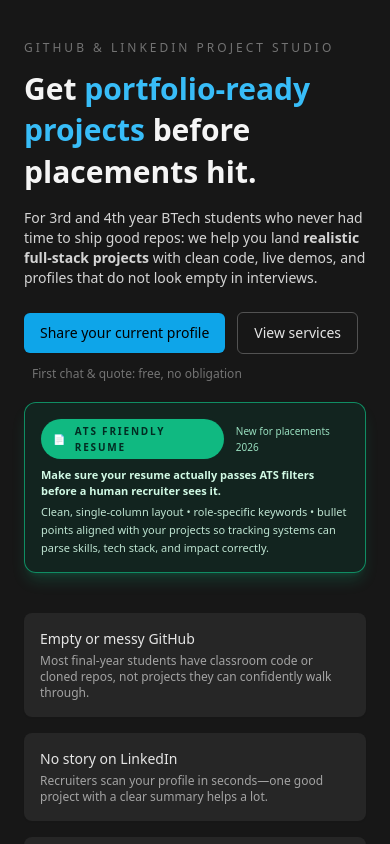
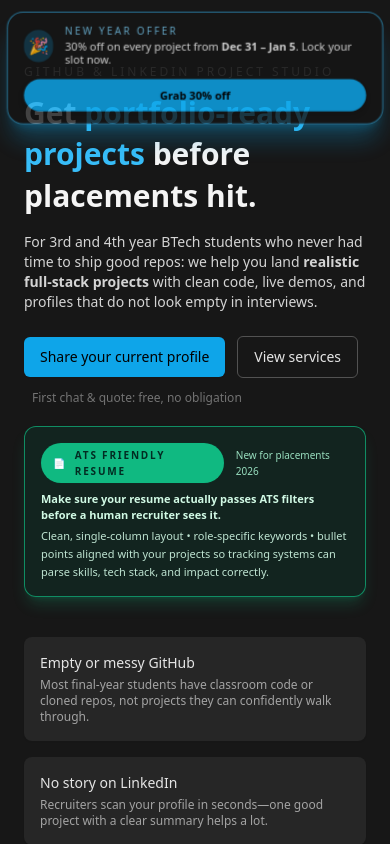
Before and after one commit to PraneethPW/PROJECT_STUDIO, a React (Vite) app in the folder homepage/: page / in a window 390 px wide. Shown: the top 844 px of the page. Built offline with nearby package versions, Linux system fonts and the light colour scheme.

Commit message:
made mobile responsive offer banner

```diff
--- a/homepage/src/App.tsx
+++ b/homepage/src/App.tsx
@@ -102,41 +102,41 @@ const Home: React.FC = () => {
 
   return (
     <main className="min-h-screen bg-neutral-900 text-neutral-100 antialiased">
-      {/* SIDE NEW YEAR OFFER PILL (flashy, larger, slightly higher) */}
+      {/* NEW YEAR OFFER BANNER – responsive (mobile + desktop) */}
       <motion.div
-        initial={{ x: 80, opacity: 0 }}
-        animate={{ x: 0, opacity: 1 }}
+        initial={{ y: -20, opacity: 0 }}
+        animate={{ y: 0, opacity: 1 }}
         transition={{ type: "spring", stiffness: 120, damping: 18 }}
-        className="pointer-events-none fixed right-10 top-20 z-30 hidden lg:flex"
+        className="fixed inset-x-0 top-3 z-30 flex justify-center px-2 sm:px-4"
       >
         <motion.div
-          animate={{
-            opacity: [1, 0.25, 1],
-            scale: [1, 1.07, 1]
-          }}
-          transition={{ duration: 1.8, repeat: Infinity, ease: "easeInOut" }}
-          className="pointer-events-auto"
+          animate={{ opacity: [1, 0.25, 1], scale: [1, 1.03, 1] }}
+          transition={{ duration: 2, repeat: Infinity, ease: "easeInOut" }}
+          className="pointer-events-auto w-full max-w-md sm:max-w-xl lg:max-w-2xl"
         >
-          <div className="flex items-center gap-4 rounded-3xl border border-sky-400/70 bg-neutral-900/95 px-6 py-4 text-xs text-neutral-50 shadow-xl shadow-sky-500/35 backdrop-blur-sm">
-            <span className="flex h-9 w-9 items-center justify-center rounded-full bg-sky-500/25 text-lg">
+          <div className="flex flex-col items-start gap-3 rounded-2xl border border-sky-400/70 bg-neutral-900/95 px-4 py-3 text-xs text-neutral-50 shadow-xl shadow-sky-500/35 backdrop-blur-sm sm:flex-row sm:items-center sm:justify-between sm:gap-4">
+            <div className="flex items-center gap-3">
+              <span className="flex h-8 w-8 items-center justify-center rounded-full bg-sky-500/25 text-base sm:text-lg">
                 🎉
               </span>
-            <div className="flex flex-col leading-tight max-w-xs">
+              <div className="flex flex-col leading-tight">
                 <span className="text-[10px] uppercase tracking-[0.22em] text-sky-300/90">
                   New year offer
                 </span>
-              <span className="mt-[2px] text-[12px] font-medium text-neutral-100">
+                <span className="mt-[2px] text-[11px] sm:text-[12px] font-medium text-neutral-100">
                   30% off on every project from{" "}
                   <span className="font-semibold">Dec 31 – Jan 5</span>. Lock your slot now.
                 </span>
               </div>
+            </div>
+
             <motion.a
-              whileHover={{ scale: 1.1, y: -1 }}
+              whileHover={{ scale: 1.06, y: -1 }}
               whileTap={{ scale: 0.95 }}
               href={whatsapp}
               target="_blank"
               rel="noreferrer"
-              className="ml-1 rounded-full bg-sky-500 px-4 py-2 text-[11px] font-semibold text-black shadow-md whitespace-nowrap"
+              className="inline-flex w-full justify-center rounded-full bg-sky-500 px-4 py-2 text-[11px] font-semibold text-black shadow-md sm:w-auto whitespace-nowrap"
             >
               Grab 30% off
             </motion.a>
@@ -144,7 +144,7 @@ const Home: React.FC = () => {
         </motion.div>
       </motion.div>
 
-      <div className="mx-auto max-w-6xl px-6 py-10">
+      <div className="mx-auto max-w-6xl px-6 py-16">
         {/* HERO */}
         <header className="grid gap-8 md:grid-cols-[2fr,1.4fr] md:items-center">
           <div>
```
Lines whose indentation alone changed are shown as unchanged.
